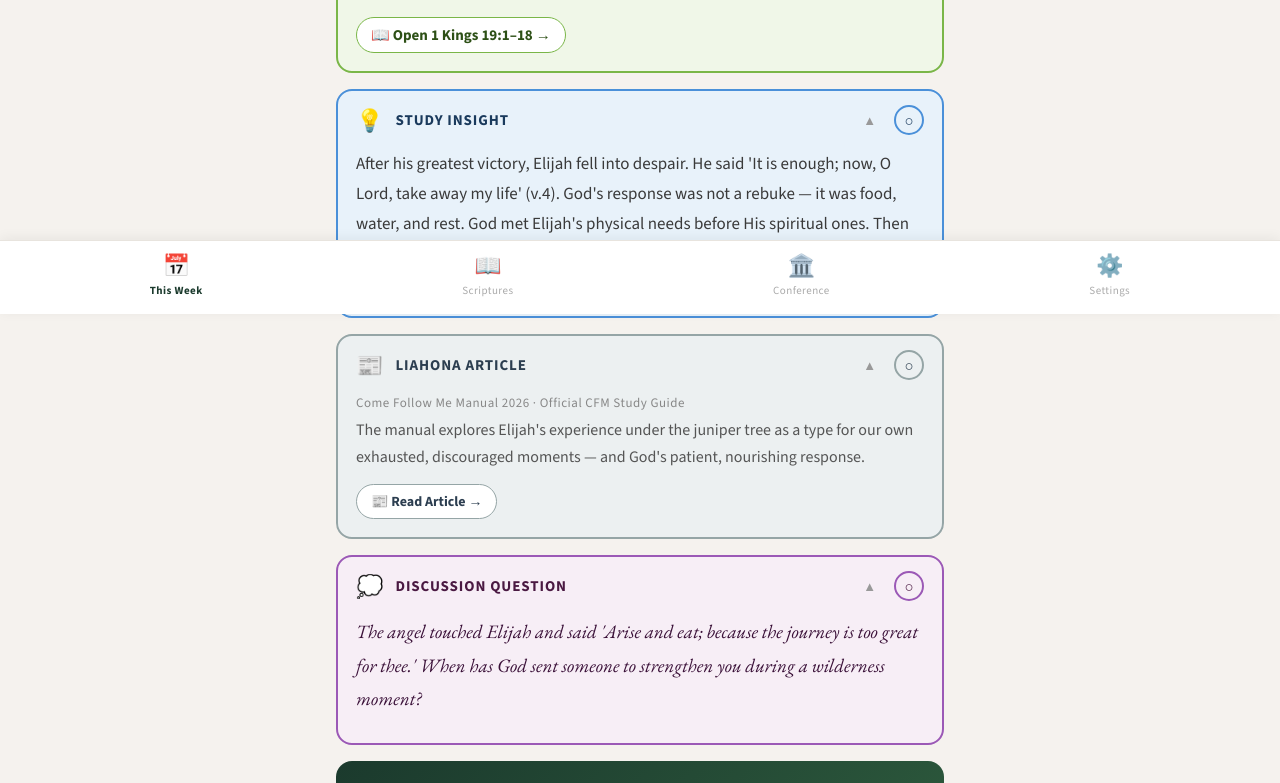
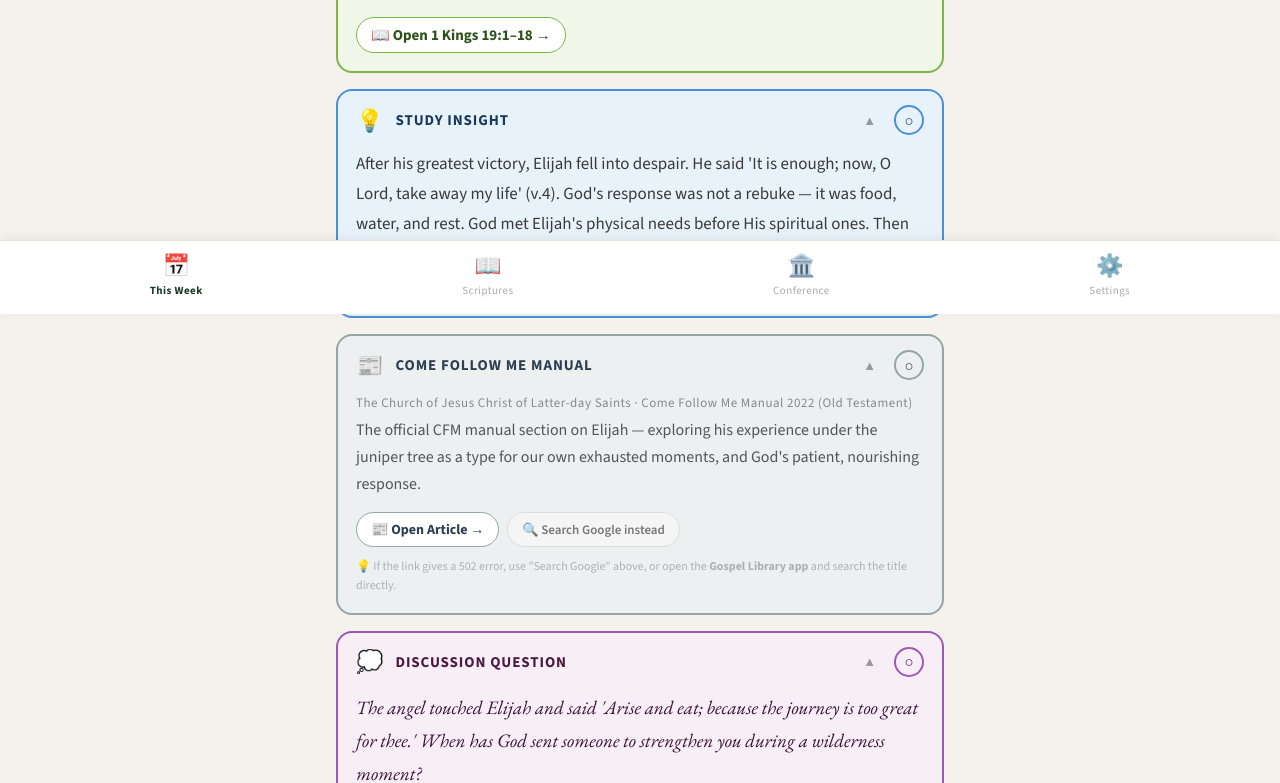
Before and after one commit to mbennett76/come-follow-me-app, a React (Vite) app: page / in a window 1280 px wide. Shown: the part 486-1269 px from the top of the page. Built offline with nearby package versions, Linux system fonts and the light colour scheme.

Commit message:
Fix Church link 502 errors with Google fallback

```diff
--- a/src/App.jsx
+++ b/src/App.jsx
@@ -160,13 +160,15 @@ const CURRENT_WEEK = {
         {
           type: "article",
           icon: "📰",
-          label: "Liahona Article",
-          title: "When You Feel Alone in the Wilderness",
-          author: "Come Follow Me Manual 2026",
-          publication: "Official CFM Study Guide",
+          label: "Come Follow Me Manual",
+          title: "1 Kings 17–19 Study Guide",
+          author: "The Church of Jesus Christ of Latter-day Saints",
+          publication: "Come Follow Me Manual 2022 (Old Testament)",
           description:
-            "The manual explores Elijah's experience under the juniper tree as a type for our own exhausted, discouraged moments — and God's patient, nourishing response.",
-          url: "https://www.churchofjesuschrist.org/study/manual/come-follow-me-for-individuals-and-families-old-testament-2022/26?lang=eng",
+            "The official CFM manual section on Elijah — exploring his experience under the juniper tree as a type for our own exhausted moments, and God's patient, nourishing response.",
+          url: "https://www.churchofjesuschrist.org/study/manual/come-follow-me-for-individuals-and-families-old-testament-2022/26",
+          fallbackSearch: "Come Follow Me 1 Kings 17 Elijah manual",
+          fallbackUrl: "https://www.google.com/search?q=Come+Follow+Me+1+Kings+17+Elijah+manual+churchofjesuschrist.org",
         },
         {
           type: "question",
@@ -201,7 +203,8 @@ const CURRENT_WEEK = {
           conference: "April 2020 General Conference",
           description:
             "President Nelson's landmark talk on the Savior's invitation to hear Him — and our need to reduce noise, still our minds, and listen as Elijah listened. Foundational reading alongside 1 Kings 19.",
-          url: "https://www.churchofjesuschrist.org/study/general-conference/2020/04/45nelson?lang=eng",
+          url: "https://www.churchofjesuschrist.org/study/general-conference/2020/04/45nelson",
+          fallbackUrl: "https://www.google.com/search?q=%22Hear+Him%22+Russell+Nelson+April+2020+General+Conference",
         },
         {
           type: "question",
@@ -249,7 +252,8 @@ const CURRENT_WEEK = {
           conference: "April 2013 General Conference",
           description:
             "President Monson on the pattern of leaving everything to follow Christ — illustrated beautifully by how Elisha responded without hesitation when the mantle fell on his shoulders.",
-          url: "https://www.churchofjesuschrist.org/study/general-conference/2013/04/come-follow-me?lang=eng",
+          url: "https://www.churchofjesuschrist.org/study/general-conference/2013/04/come-follow-me",
+          fallbackUrl: "https://www.google.com/search?q=%22Come+Follow+Me%22+Thomas+Monson+April+2013+General+Conference",
         },
         {
           type: "question",
@@ -525,13 +529,31 @@ function ContentCard({ item, completed, onToggle, studyMode }) {
               fontFamily: "'Source Sans 3', sans-serif",
               fontSize: 16, color: "#555", lineHeight: 1.7, margin: "0 0 14px",
             }}>{item.description}</p>
+            <div style={{ display: "flex", flexWrap: "wrap", gap: 8, marginBottom: 10 }}>
               <a href={item.url} target="_blank" rel="noreferrer" style={{
                 display: "inline-flex", alignItems: "center", gap: 6,
                 fontSize: 14, fontWeight: 700, color: cfg.color,
                 background: "#fff", border: `1.5px solid ${cfg.border}`,
                 padding: "7px 14px", borderRadius: 20,
                 textDecoration: "none", fontFamily: "'Source Sans 3', sans-serif",
-            }}>📰 Read Article →</a>
+              }}>📰 Open Article →</a>
+              {item.fallbackUrl && (
+                <a href={item.fallbackUrl} target="_blank" rel="noreferrer" style={{
+                  display: "inline-flex", alignItems: "center", gap: 6,
+                  fontSize: 13, fontWeight: 600, color: "#777",
+                  background: "#F5F5F5", border: "1.5px solid #DDD",
+                  padding: "7px 14px", borderRadius: 20,
+                  textDecoration: "none", fontFamily: "'Source Sans 3', sans-serif",
+                }}>🔍 Search Google instead</a>
+              )}
+            </div>
+            <p style={{
+              fontSize: 12, color: "#B0B0B0", margin: 0, lineHeight: 1.6,
+              fontFamily: "'Source Sans 3', sans-serif",
+            }}>
+              💡 If the link gives a 502 error, use "Search Google" above,
+              or open the <strong>Gospel Library app</strong> and search the title directly.
+            </p>
           </>)}
 
           {/* General Conference */}
@@ -544,6 +566,7 @@ function ContentCard({ item, completed, onToggle, studyMode }) {
               fontFamily: "'Source Sans 3', sans-serif",
               fontSize: 16, color: "#555", lineHeight: 1.7, margin: "0 0 14px",
             }}>{item.description}</p>
+            <div style={{ display: "flex", flexWrap: "wrap", gap: 8, marginBottom: 10 }}>
               <a href={item.url} target="_blank" rel="noreferrer" style={{
                 display: "inline-flex", alignItems: "center", gap: 6,
                 fontSize: 14, fontWeight: 700, color: "#1A237E",
@@ -551,6 +574,23 @@ function ContentCard({ item, completed, onToggle, studyMode }) {
                 padding: "7px 14px", borderRadius: 20,
                 textDecoration: "none", fontFamily: "'Source Sans 3', sans-serif",
               }}>🏛️ Read Talk →</a>
+              {item.fallbackUrl && (
+                <a href={item.fallbackUrl} target="_blank" rel="noreferrer" style={{
+                  display: "inline-flex", alignItems: "center", gap: 6,
+                  fontSize: 13, fontWeight: 600, color: "#777",
+                  background: "#F5F5F5", border: "1.5px solid #DDD",
+                  padding: "7px 14px", borderRadius: 20,
+                  textDecoration: "none", fontFamily: "'Source Sans 3', sans-serif",
+                }}>🔍 Search Google instead</a>
+              )}
+            </div>
+            <p style={{
+              fontSize: 12, color: "#B0B0B0", margin: 0, lineHeight: 1.6,
+              fontFamily: "'Source Sans 3', sans-serif",
+            }}>
+              💡 If the link gives a 502 error, use "Search Google" above,
+              or open the <strong>Gospel Library app</strong> and search the title directly.
+            </p>
           </>)}
 
         </div>
```
Also changed, not shown: 3 other files (tests, documents, lock files or other folders). Lines whose indentation alone changed are shown as unchanged.
